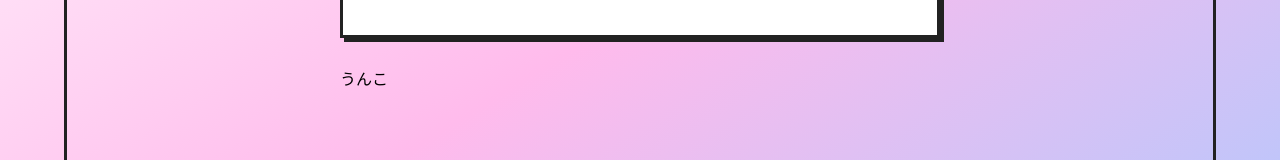
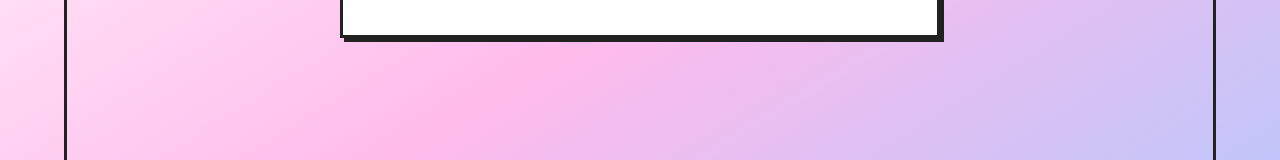
Before and after one commit to takky94/get_timestamp_from_ulid, a Next.js app: page / in a window 1280 px wide. Shown: the part 393-553 px from the top of the page. Built offline with nearby package versions, Linux system fonts and the light colour scheme.

Commit message:
【やってみた】アニメーション追加してみた【草】

```diff
--- a/src/pages/index.tsx
+++ b/src/pages/index.tsx
@@ -1,8 +1,15 @@
 import type { NextPage } from 'next'
 import Head from 'next/head'
+import { useState } from 'react'
 import styles from "../styles/pages/index.module.scss"
 
 const Index: NextPage = () => {
+  const [timestamp, setTimestamp] = useState("")
+
+  const handleChange = (e: React.ChangeEvent<HTMLInputElement>) => {
+    setTimestamp(e.target.value)
+  }
+
   return (
     <div className={styles.wrap}>
       <Head>
@@ -13,8 +20,8 @@ const Index: NextPage = () => {
         <span className={styles.boxTop}></span>
         <span className={styles.boxBottom}></span>
         <div className={styles.main}>
-          <input className={styles.input} type="text" />
-          <div className={styles.timestamp}>うんこ</div>
+          <input onChange={handleChange} className={styles.input} type="text" />
+          <div className={`${styles.timestamp} ${timestamp.length ? styles.fadeInUp : ""}`}>{timestamp}</div>
         </div>
       </div>
     </div>
--- a/src/styles/pages/index.module.scss
+++ b/src/styles/pages/index.module.scss
@@ -73,12 +73,32 @@ $box-size: 18px;
     font-weight: 700;
     margin: auto;
     padding: 1em 1.5em;
+    transition: .2s;
     width: 100%;
+    &:hover, &:focus, &:active{
+      box-shadow: 1px 1px 1px #111;
+      transform: translateY(3px);
+    }
   }
   .timestamp{
     bottom: -50px;
     display: block;
     position: absolute;
     text-align: center;
+    width: 100%;
+    &.fadeInUp{
+      animation: fadeInUp .5s ease-in-out forwards;
+    }
   }
 }
+
+@keyframes fadeInUp{
+  0%{
+    opacity: 0;
+    transform: translateY(10px);
+  }
+  100%{
+    opacity: 1;
+    transform: translateY(0);
+  }
+}
```
